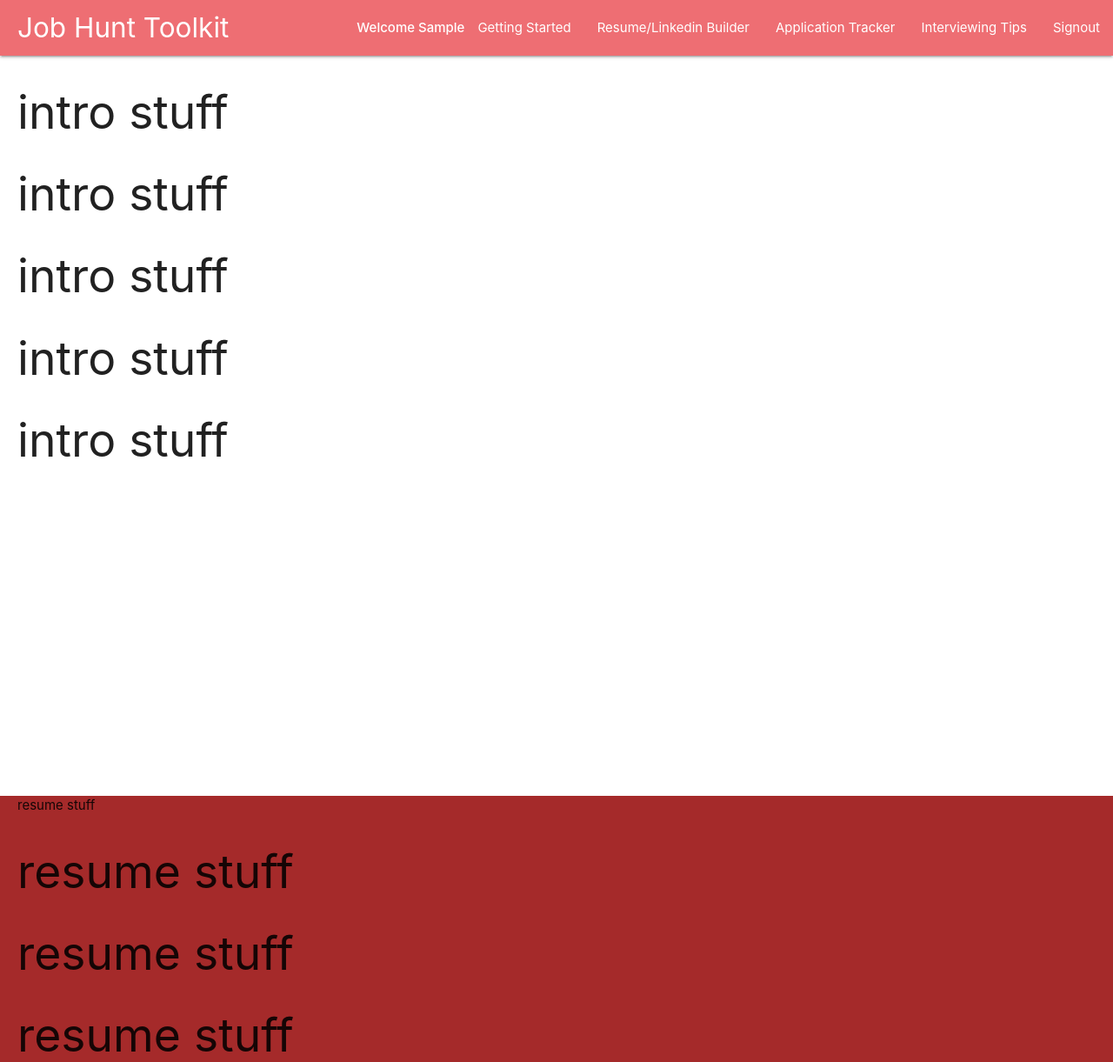
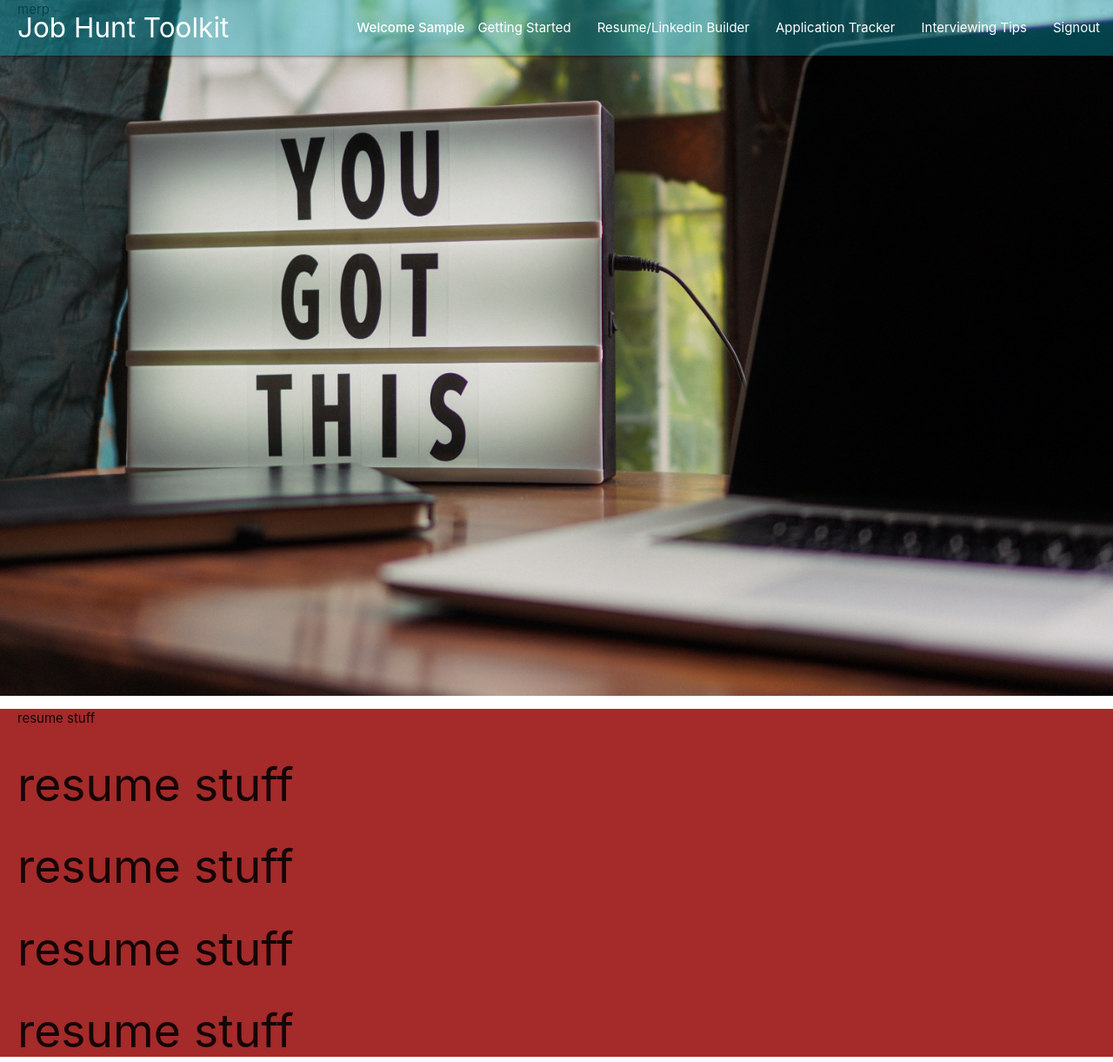
Before and after one commit to brentmwarren/Job-Hunt-Toolkit, a Django app: page / in a window 1280 px wide. Shown: the top 1221 px of the page at 87% size. Run offline with Django 3.2, Linux system fonts and the light colour scheme; the visitor is signed in with stand-in values (Sample User, id 1); data that the repository does not hold is empty.

Commit message:
navbar and landing page layered properly

```diff
--- a/job_hunt_toolkit/static/css/main.css
+++ b/job_hunt_toolkit/static/css/main.css
@@ -1,3 +1,4 @@
+
  /* body {
   font-family: 'Helvetica Neue', sans-serif;
   max-width: auto;
@@ -123,7 +124,8 @@ a.delete {
 }
 
 #intro-page{
-
+  margin-top: -63.98px;
+  background-image: url("../images/gotthis.jpg");
 }
 
 #resume-page{
@@ -147,3 +149,24 @@ a.delete {
 #resources-page{
 
 }
+
+
+
+nav{
+background-color:rgba(0, 171, 193, 0.37);
+}
+
+.parallax {
+  /* The image used */
+  background-image: url('../images/gotthis.jpg');
+  background-repeat: no-repeat;
+  background-size: auto;
+
+  /* Full height */
+  height: 100%;
+/* Create the parallax scrolling effect */
+  background-attachment: fixed;
+  background-position: center;
+  background-repeat: no-repeat;
+  background-size: cover;
+}
--- a/job_hunt_toolkit/templates/application_list.html
+++ b/job_hunt_toolkit/templates/application_list.html
@@ -2,12 +2,8 @@
 
 {% block content %}
 
-<section class="page" id="intro-page">
-        <h2>intro stuff</h2>
-        <h2>intro stuff</h2>
-        <h2>intro stuff</h2>
-        <h2>intro stuff</h2>
-        <h2>intro stuff</h2>
+<section class="page parallax" id="intro-page">
+        <span>merp</span>
 </section>
 
 <section class="page" id="resume-page">
@@ -53,7 +49,7 @@
         <tbody>
             {% for application in applications %}
                 <tr>
-                    <td><a href="{% url 'application_detail' pk=application.pk %}">{{application.name}}</a></td>
+                    <td><a href="{% url 'application_detail' pk=application.pk %}"></a>{{application.name}}</a></td>
                     <td><a href="{% url 'application_detail' pk=application.pk %}">{{application.job_title}}</a></td>
                     <td><a href="{% url 'application_detail' pk=application.pk %}">{{application.date_applied}}</a></td>
                 </tr>
--- a/job_hunt_toolkit/templates/base.html
+++ b/job_hunt_toolkit/templates/base.html
@@ -23,6 +23,7 @@
         <!-- <link rel="icon" href="images/transparent logo black.png" type="image/png"> -->
     </head>
     <body>
+        <div class="navbar-fixed">
             <nav>
                 <div class="nav-wrapper">
                     <a href="#" data-target="mobile-demo" class="sidenav-trigger right"><i class="material-icons">menu</i></a>
@@ -42,6 +43,7 @@
                         </ul>
                 </div>
             </nav>
+        </div>
             <ul class="sidenav" id="mobile-demo">
                     {% if user.is_authenticated %}
                     Welcome {{ user.first_name }}
```
Also changed, not shown: job_hunt_toolkit/static/images/gotthis.jpg (added). Lines whose indentation alone changed are shown as unchanged.
